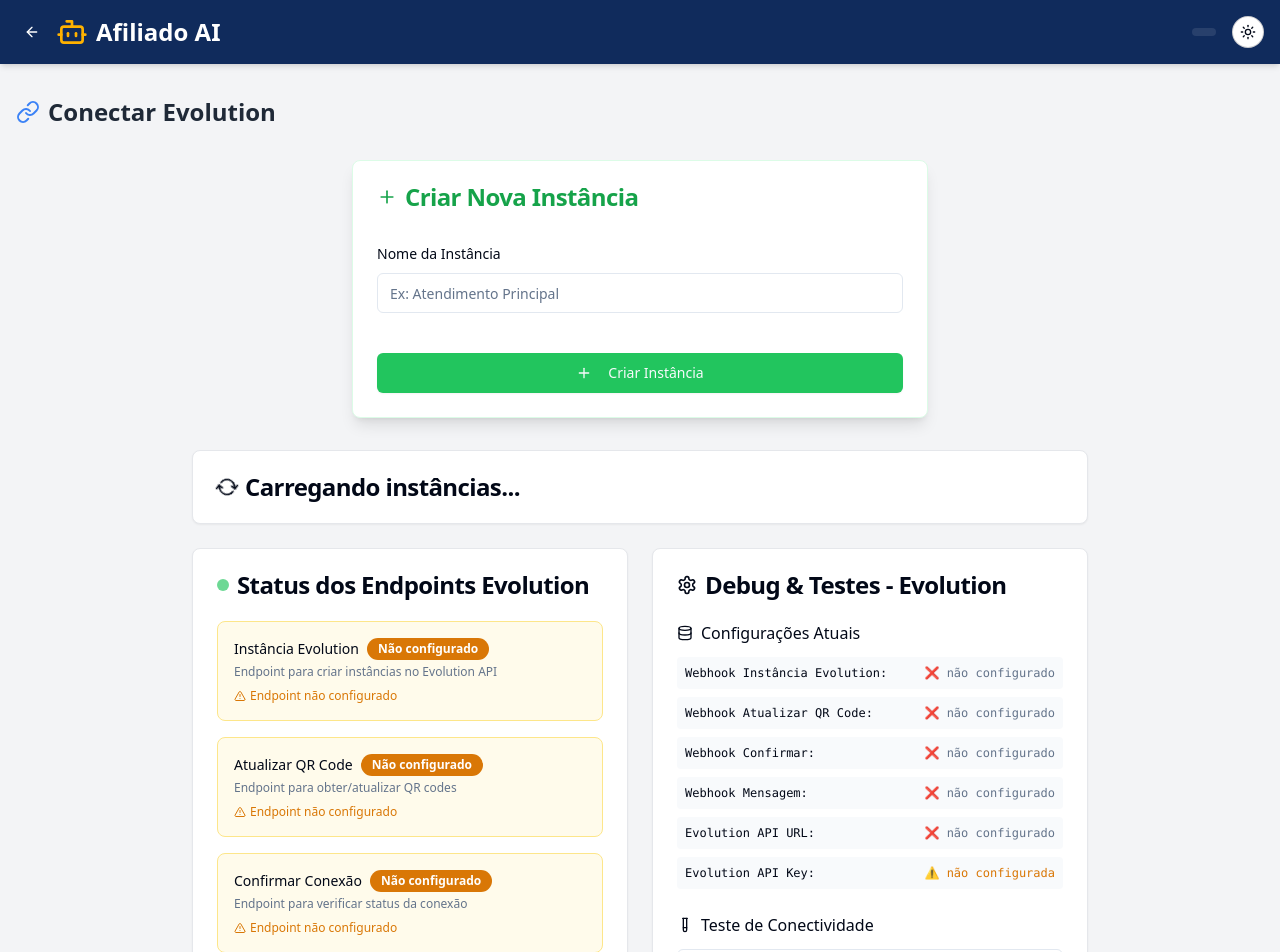
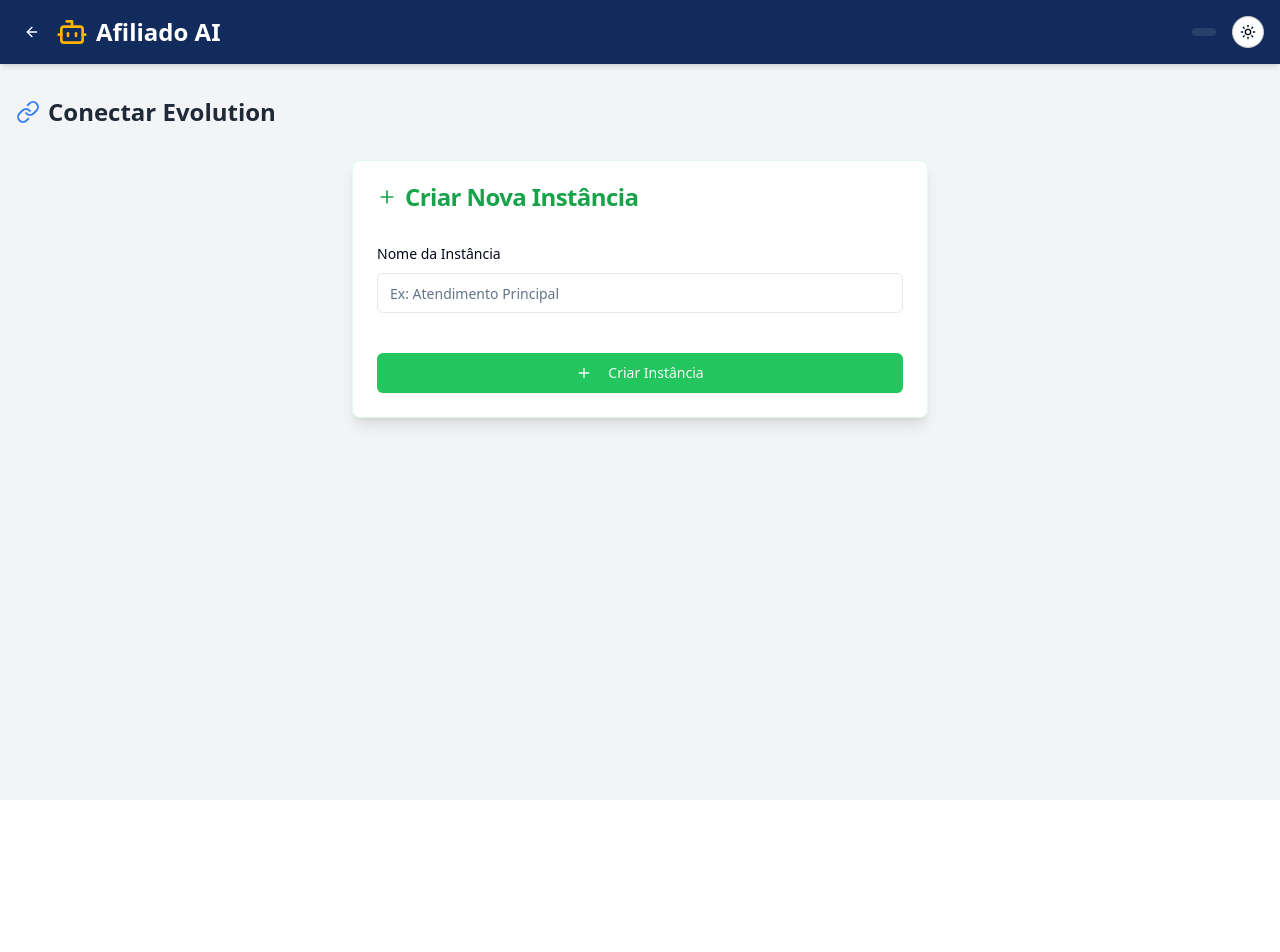
Before and after one commit to wegrowupsolutions/afiliadofinal01082025, a React (Vite) app: page /evolution in a window 1280 px wide. Shown: the top 952 px of the page. After the commit the page ends 800 px from the top, so only its background shows below. Built offline with nearby package versions, Linux system fonts and the light colour scheme.

Commit message:
Fix: Remove all screens
The user requested to remove all screens. This commit removes all screens from the application.

```diff
--- a/src/pages/Evolution.tsx
+++ b/src/pages/Evolution.tsx
@@ -10,9 +10,6 @@ import { Input } from '@/components/ui/input';
 import { Label } from '@/components/ui/label';
 import { useToast } from '@/hooks/use-toast';
 import { supabase } from '@/integrations/supabase/client';
-import { ConnectedInstancesList } from '@/components/evolution/ConnectedInstancesList';
-import { EvolutionEndpointsStatus } from '@/components/evolution/EvolutionEndpointsStatus';
-import { EvolutionDebugPanel } from '@/components/evolution/EvolutionDebugPanel';
 import { useEvolutionApi } from '@/hooks/useEvolutionApi';
 
 const Evolution = () => {
@@ -606,15 +603,6 @@ const Evolution = () => {
           </Card>
           )}
         </div>
-
-        {/* Lista de Instâncias Conectadas */}
-        <div className="max-w-4xl mx-auto mt-8 space-y-6">
-          <ConnectedInstancesList />
-          <div className="grid md:grid-cols-2 gap-6">
-            <EvolutionEndpointsStatus />
-            <EvolutionDebugPanel />
-          </div>
-        </div>
       </main>
     </div>
   );
```
